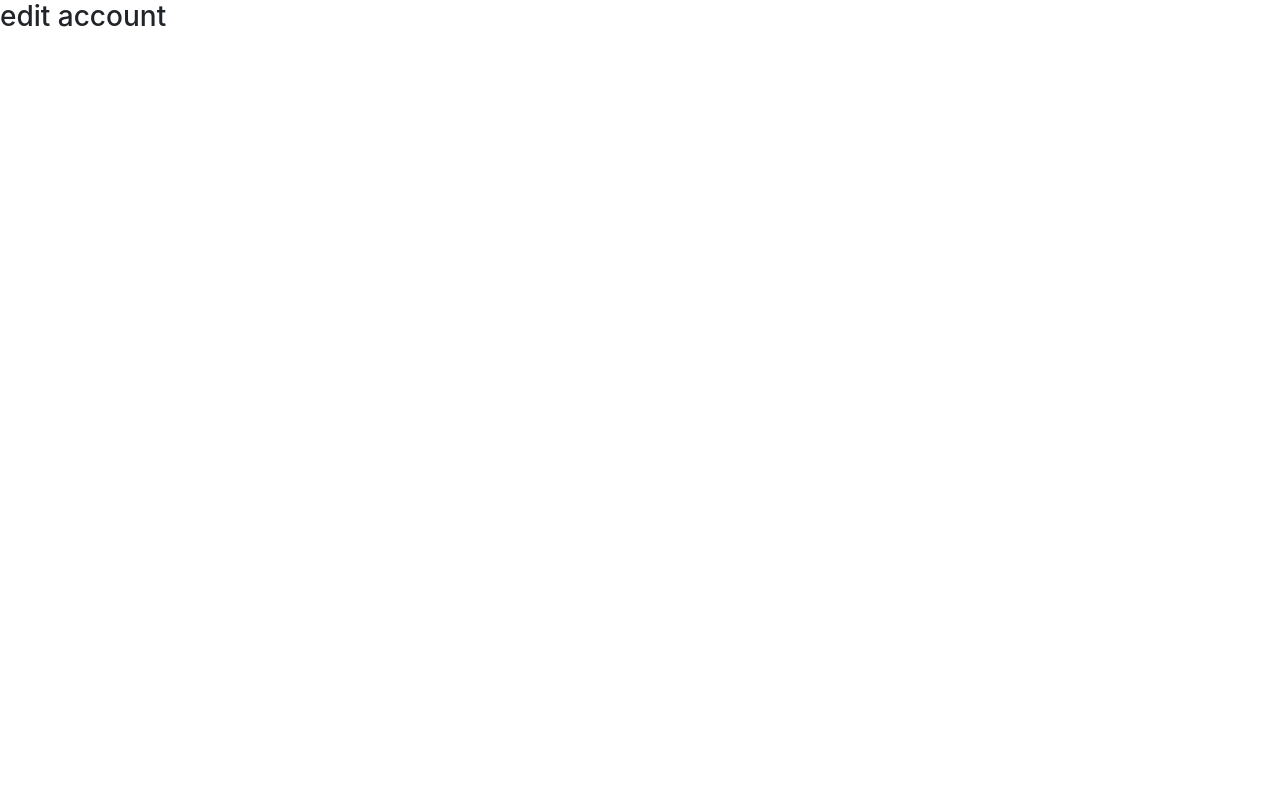
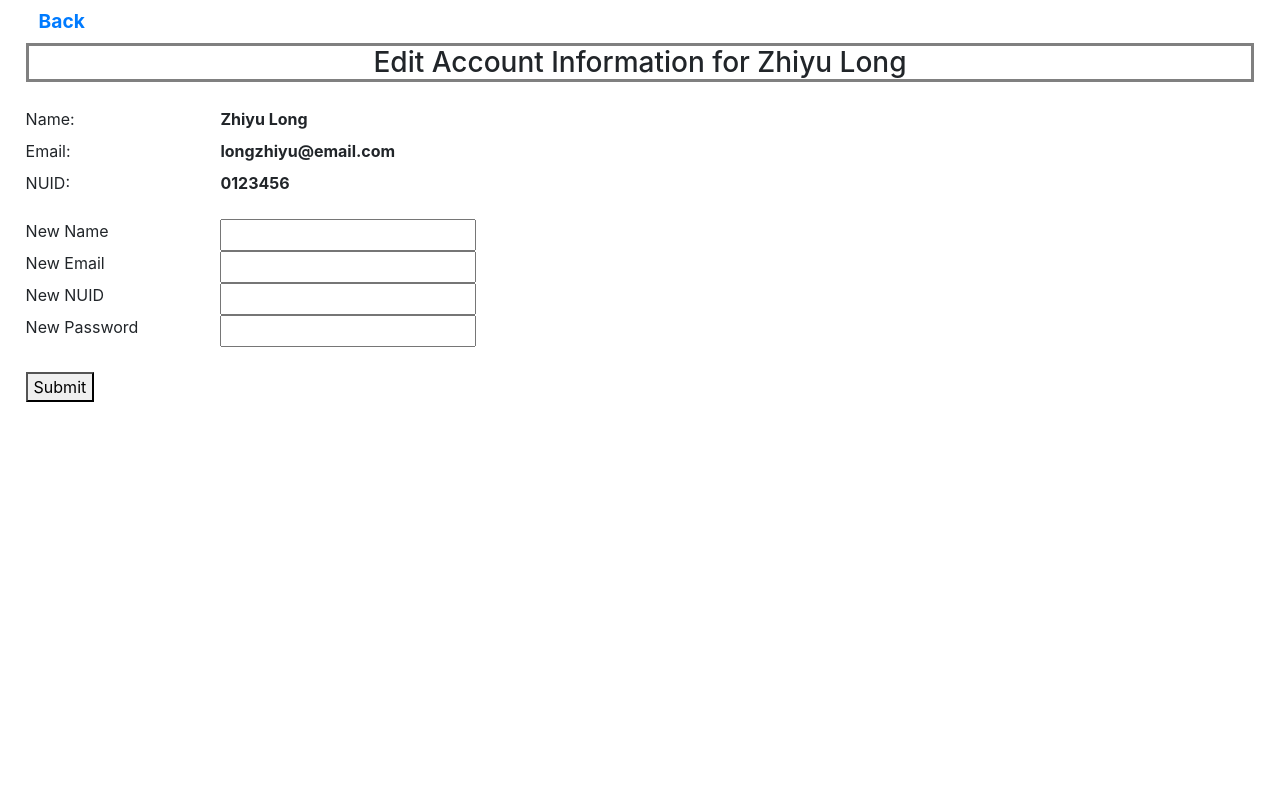
Before and after one commit to zhiyulong/HealthReportingWebApp, a Django app: page /1/account in a window 1280 px wide. Before the commit the page is almost empty. Run offline with Django 3.2, Linux system fonts and the light colour scheme; data comes from the database, SQL or seed files in the repository; both versions use the stored data as it was after the commit; some libraries are stand-ins or nearby versions.

Commit message:
implement account edit feature

```diff
--- a/web_app/templates/edit_account.html
+++ b/web_app/templates/edit_account.html
@@ -2,5 +2,82 @@
 {% load static %}
 
 {% block page_content %}
-<h3>edit account</h3>
+
+<html>
+<head>
+<meta charset="utf-8">
+    <style type="text/css">
+        body {
+            margin-left: 2%;
+            margin-right: 2%;
+        }
+        h3 {
+            margin: auto;
+            text-align: center;
+            border: solid gray;
+            margin-bottom: 2%;
+        }
+        .btn {
+            font-size: larger;
+            font-weight: bold;
+        }
+        button {
+            margin-top: 2%;
+        }
+
+    </style>
+</head>
+</html>
+
+
+<body>
+    <a href="{% url 'main_page' student_pk %}"
+                    class="btn">
+        Back
+    </a>
+
+    <h3>Edit Account Information for {{student.name}}</h3>
+
+    <p>
+        <div class="row">
+            <label class="col-md-2">Name: </label>
+            <b>{{student.name}}</b>
+        </div>
+        <div class="row">
+            <label class="col-md-2">Email: </label>
+            <b>{{student.email}}</b>
+        </div>
+        <div class="row">
+            <label class="col-md-2">NUID: </label>
+            <b>{{student.nuid}}</b>
+        </div>
+    </p>
+
+    <p>
+    <form action = "{% url 'update_account' student_pk %}" method = "POST">
+        {% csrf_token %}
+
+        <div class="row">
+            <label class="col-md-2">New Name</label>
+            <input type="text" name="name">
+        </div>
+        <div class="row">
+            <label class="col-md-2">New Email</label>
+            <input type="text" name="email">
+        </div>
+        <div class="row">
+            <label class="col-md-2">New NUID</label>
+            <input type="text" name="nuid">
+        </div>
+        <div class="row">
+            <label class="col-md-2">New Password</label>
+            <input type="text" name="password">
+        </div>
+
+        <button type="submit">Submit</button>
+    </form>
+    </p>
+
+</body>
+
 {% endblock %}
--- a/web_app/templates/student_record_page.html
+++ b/web_app/templates/student_record_page.html
@@ -18,8 +18,8 @@
             margin-bottom: 2%;
         }
         .btn {
-            background-color: rgb(230, 235, 232);
-            align-items: flex-end;
+            font-size: larger;
+            font-weight: bold;
         }
         .row {
             border-bottom: 0.5mm solid black;
--- a/web_app/urls.py
+++ b/web_app/urls.py
@@ -7,6 +7,7 @@ urlpatterns = [
     path("<int:student_pk>/", views.main_page, name="main_page"),
     path("<int:student_pk>/invalid", views.invalid_input, name="invalid_input"),
     path("<int:student_pk>/account", views.edit_account, name="edit_account"),
+    path("<int:student_pk>/account/update", views.update_account, name="update_account"),
     path("<int:student_pk>/history", views.student_record, name="student_record"),
     path("<int:student_pk>/add", views.add_record, name="add_record"),
     path("<int:student_pk>/remove", views.remove_record, name="remove_record"),
--- a/web_app/views.py
+++ b/web_app/views.py
@@ -36,9 +36,29 @@ def edit_account(request, student_pk):
     student = Student.objects.get(pk = student_pk)
     context = {
         'student_pk': student_pk,
-        "name": student.name,
+        'student': student,
     }
     return render(request, 'edit_account.html', context)
+
+def update_account(request, student_pk):
+    student = Student.objects.get(pk = student_pk)
+
+    if request.method == 'POST':
+        name = request.POST.get('name')
+        email = request.POST.get('email')
+        nuid = request.POST.get('nuid')
+        password = request.POST.get('password')
+        if name != None and len(name) > 0:
+            student.name = name
+        if email != None and len(email) > 0:
+            student.email = email
+        if nuid != None and len(nuid) > 0:
+            student.nuid = nuid
+        if password != None and len(password) > 0:
+            student.password = password
+        student.save()
+
+    return redirect('edit_account', student_pk)
 
 def main_page(request, student_pk):
     student = Student.objects.get(pk = student_pk)
```
Also changed, not shown: db.sqlite3.
